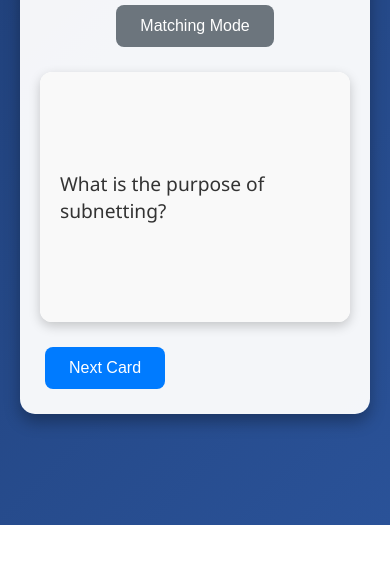
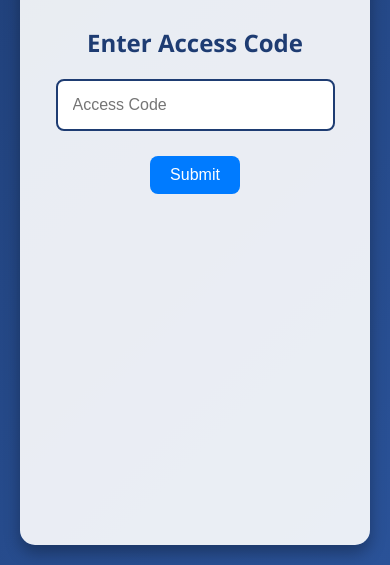
Before and after one commit to dominatordoyle/network-mobilegame, a plain HTML site: page index.html in a window 390 px wide. Shown: the part 359-924 px from the top of the page. Before the commit the page ends 884 px from the top, so only its background shows below. Drawn offline with Linux system fonts and the light colour scheme.

Commit message:
Add files via upload

```diff
--- a/index.html
+++ b/index.html
@@ -255,6 +255,67 @@
         .modal button:hover {
             background: #2e7d32;
         }
+        /* Access Code Styles */
+        #access-code-container {
+            display: flex;
+            flex-direction: column;
+            align-items: center;
+            justify-content: center;
+            height: 100vh;
+            background: rgba(255, 255, 255, 0.9);
+            border-radius: 15px;
+            padding: 20px;
+            box-shadow: 0 8px 16px rgba(0, 0, 0, 0.3);
+        }
+        #access-code-container h2 {
+            color: #1e3c72;
+            font-size: 2em;
+            margin-bottom: 20px;
+            text-align: center;
+        }
+        #access-code-input {
+            padding: 15px;
+            width: 80%;
+            max-width: 300px;
+            font-size: 1.2em;
+            border: 2px solid #1e3c72;
+            border-radius: 8px;
+            margin-bottom: 20px;
+            box-sizing: border-box;
+        }
+        #access-code-submit {
+            padding: 12px 24px;
+            font-size: 1.2em;
+            background: #007bff;
+            color: white;
+            border: none;
+            border-radius: 8px;
+            cursor: pointer;
+            transition: transform 0.2s, background 0.3s;
+        }
+        #access-code-submit:hover {
+            background: #0056b3;
+            transform: scale(1.05);
+        }
+        #access-code-error {
+            color: #d32f2f;
+            font-size: 1em;
+            margin-top: 10px;
+            display: none;
+        }
+        @media (max-width: 600px) {
+            #access-code-input {
+                width: 90%;
+                font-size: 1em;
+            }
+            #access-code-container h2 {
+                font-size: 1.5em;
+            }
+            #access-code-submit {
+                font-size: 1em;
+                padding: 10px 20px;
+            }
+        }
         @keyframes pop {
             0% { transform: scale(1); }
             50% { transform: scale(1.2); }
@@ -283,7 +344,16 @@
     </style>
 </head>
 <body>
-    <div class="container">
+    <!-- Access Code Container -->
+    <div id="access-code-container">
+        <h2>Enter Access Code</h2>
+        <input type="text" id="access-code-input" placeholder="Access Code" aria-label="Enter access code">
+        <button id="access-code-submit" onclick="checkAccessCode()">Submit</button>
+        <div id="access-code-error">Incorrect code. Please try again.</div>
+    </div>
+
+    <!-- Main Game Container -->
+    <div class="container" id="game-container" style="display: none;">
         <h1>Doyle's FunNetwork+ Annihilator Game</h1>
         <div class="mode-toggle">
             <button id="flashcard-btn" onclick="showFlashcards()" aria-label="Switch to Flashcard Mode">Flashcard Mode</button>
@@ -332,6 +402,37 @@
     </div>
 
     <script>
+        // Access Code Logic
+        const ACCESS_CODE = "DoyleFromTikTok";
+
+        function checkAccessCode() {
+            const input = document.getElementById("access-code-input").value.trim();
+            const errorDiv = document.getElementById("access-code-error");
+            const accessContainer = document.getElementById("access-code-container");
+            const gameContainer = document.getElementById("game-container");
+
+            if (input === ACCESS_CODE) {
+                accessContainer.style.display = "none";
+                gameContainer.style.display = "block";
+                // Initialize the game
+                if (flashcards.length > 0 && matchingPairs.length > 0) {
+                    showFlashcards();
+                }
+            } else {
+                errorDiv.style.display = "block";
+                setTimeout(() => {
+                    errorDiv.style.display = "none";
+                }, 3000);
+            }
+        }
+
+        // Allow Enter key to submit code
+        document.getElementById("access-code-input").addEventListener("keypress", function(e) {
+            if (e.key === "Enter") {
+                checkAccessCode();
+            }
+        });
+
         // Note: AudioContext may require user interaction to start in some browsers due to autoplay policies
         const audioCtx = new (window.AudioContext || window.webkitAudioContext)();
 
@@ -833,14 +934,6 @@
         document.addEventListener("keydown", (e) => {
             if (e.key === "Escape") closeModal();
         });
-
-        document.addEventListener("DOMContentLoaded", () => {
-            if (flashcards.length === 0 || matchingPairs.length === 0) {
-                document.querySelector("h1").textContent = "Error: Game Data Not Loaded";
-                return;
-            }
-            showFlashcards();
-        });
     </script>
 </body>
 </html>
```
